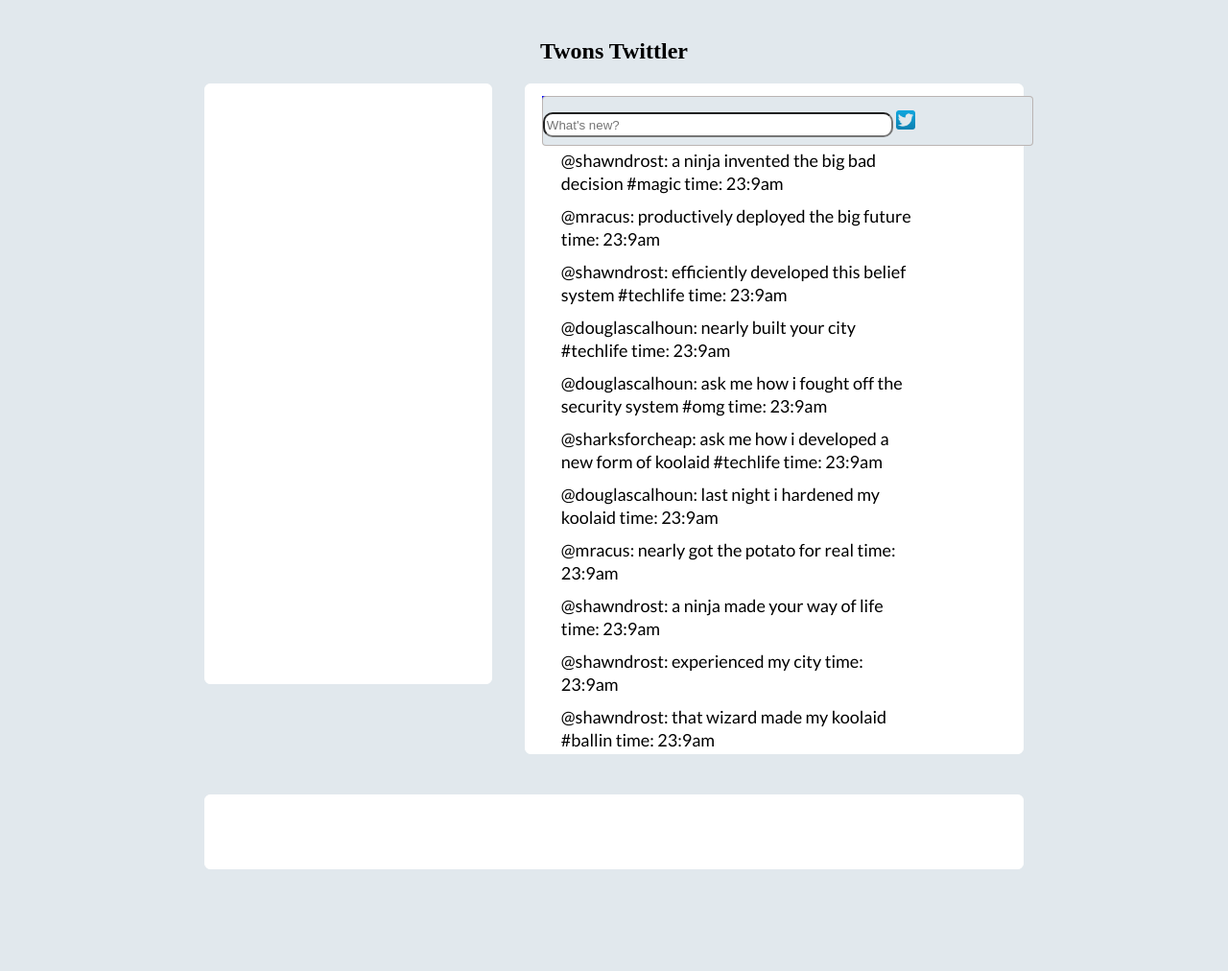
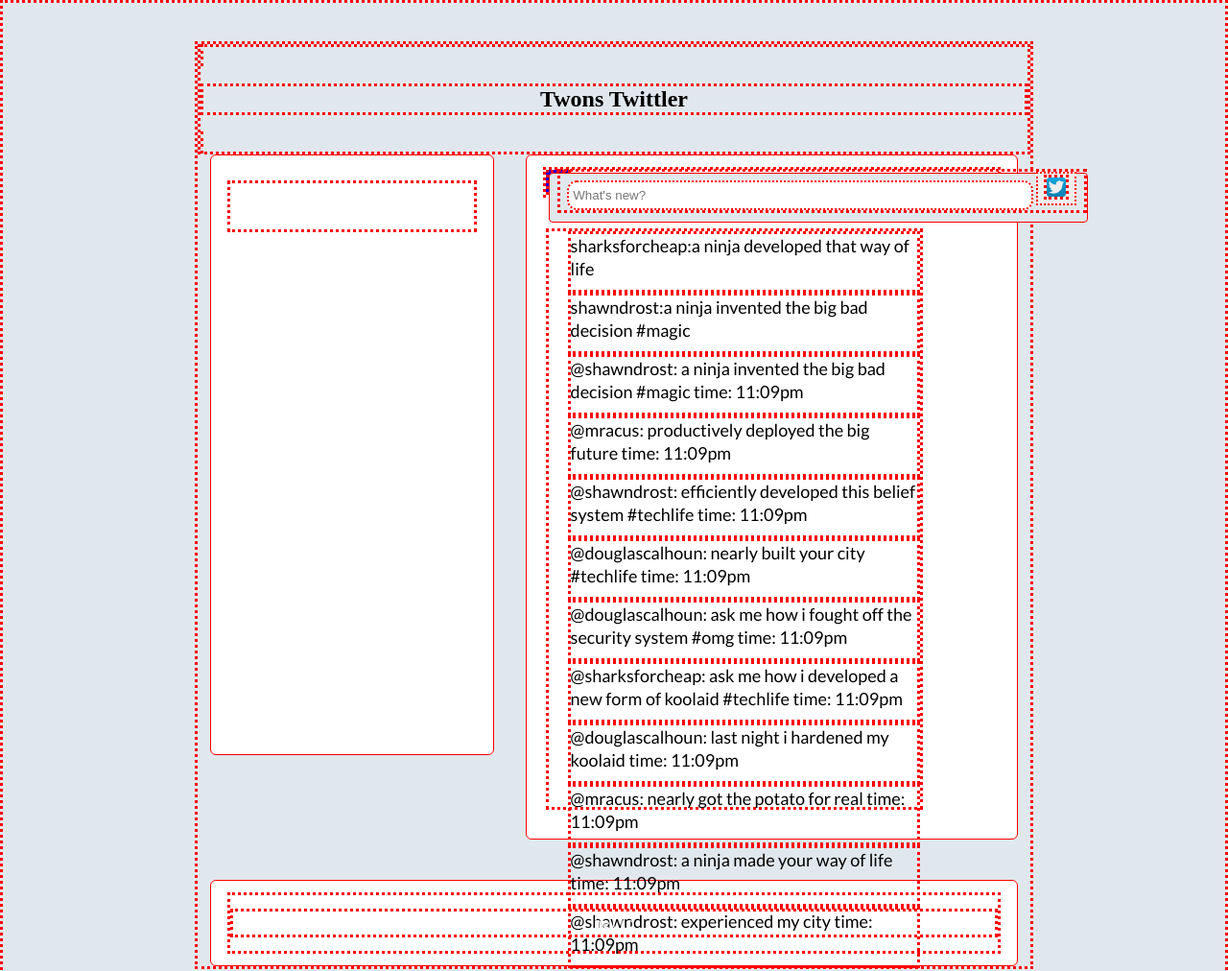
Before and after one commit to aarboleda1/Twittler, a plain HTML site: page index.html in a window 1280 px wide. Shown: the top 1012 px of the page at 96% size. Drawn offline with Linux system fonts and the light colour scheme.

Commit message:
got live feed working

```diff
--- a/css/main.css
+++ b/css/main.css
@@ -1,3 +1,6 @@
+
+
+* {border-style:dotted; border-color: red !important}
 
 body {
   background-color: #e1e8ed;
@@ -86,17 +89,30 @@ nav li{
   background: #e1e8ed;
   display: block;
   height: 50px;
-  width: 510px;
+  width: 560px;
   border-radius: 4px;
 }
 .user-tweet p {
   text-align: left;
 }
 form input {
-  width: 70%;
   height: 90%;
   border-radius: 10px;
+  padding: 6px 8px 6px 4px;;
+  width: 470px;
 }
 .input-text{
   height: 20px;
+  padding-left: 8px;
 }
+.twitter-box {
+  margin-top: -5px;
+  margin-left: 8px;
+}
+button[type="submit"]{
+  height: 25px;
+  width: 60px;
+}
+li {
+  font: black;
+}
--- a/index.html
+++ b/index.html
@@ -22,10 +22,12 @@
   <div class="tweetsContainer">
   <div class="user-tweet-box">
      <form class="user-tweet">
-     <p>
-       <input class="input-text" type="textarea" name"tweet" placeholder="What's new?"></input>
-       <img src="images/twitter_logo.png" alt="twitter logo" width="20" height="20" />
-     </p>
+     <div class="twitter-box">
+       <input type="text" id="user-input" name"tweet" placeholder="What's new?">
+
+       <button type="button" class="submitButton"><img src="images/twitter_logo.png" alt="submit-button" width="20" height="20" /></button>
+
+     </div>
      </form>
   </div>
     <ul class ="tweets"></ul>
--- a/js/data_generator.js
+++ b/js/data_generator.js
@@ -18,6 +18,7 @@ var addTweet = function(newTweet){
   var username = newTweet.user;
   streams.users[username].push(newTweet);
   streams.home.push(newTweet);
+  //console.log(streams.home)
 };
 
 // utility function
@@ -46,13 +47,14 @@ var generateRandomTweet = function(){
   addTweet(tweet);
 };
 
+//generates 10 random tweet
 for(var i = 0; i < 10; i++){
   generateRandomTweet();
 }
 
 var scheduleNextTweet = function(){
   generateRandomTweet();
-  setTimeout(scheduleNextTweet, Math.random() * 1500);
+  window.setTimeout(scheduleNextTweet, Math.random() * 1000);
 };
 scheduleNextTweet();
 
--- a/js/index.js
+++ b/js/index.js
@@ -1,18 +1,73 @@
 $(document).ready(function(){
-    //var $body = $('body');
-    //$body.html('');
     var $tweetsContainer = $('.tweets');
     var tweets = streams.home;
-    for(var i = tweets.length-1; i >= 0; i--){
-      var mostRecent = tweets[i];
+      var index = tweets.length - 1;
+      console.log(index)
+      while(index > 0 ){
+
+      var mostRecent = tweets[index];
+      console.log(mostRecent)
       var $tweet = $('<li />');
-      $tweet.html('@' + mostRecent.user + ': ' + mostRecent.message + ' ' + 'time: '+ parseTime(mostRecent.created_at) + 'am' );
+      //turns html jquery object to a string?
+      $tweet.html('@' + mostRecent.user + ': ' + mostRecent.message + ' ' + 'time: '+ parseTime(mostRecent.created_at));
       $tweetsContainer.append($tweet);
-    }
-    function parseTime(date){
-       return date.getHours() + ':' + date.getMinutes();
+      index-=1
+      }
+
+     function parseTime(date){
+       var hour = date.getHours()
+       var minutes = date.getMinutes();
+       var ampm = 'am';
+       if(hour > 12){
+        hour = hour - 12;
+        ampm = 'pm'
+       }
+       if(minutes < 10){
+        minutes = '0' + minutes
+       }
+       return hour + ':' + minutes + ampm;
+     }
+
+    function appendNewTweet () {
+      //get most recent
+      var mostRecentTweet = tweets[tweets.length-1]
+
+       for (var i = 11; i < 12; i++){
+        var $newTweet = $('<li />');
+        $newTweet.html(mostRecentTweet.user + ':' + mostRecentTweet.message)//insert the most recent tweet
+        $tweetsContainer.prepend($newTweet)
+       }
+       if(i < 50) window.setTimeout(appendNewTweet, 3000)
+
+     }
+   appendNewTweet()
+
+
+   //console.log($tweetsContainer)
+   //create a target button
+    //on click grab that data and append it to the tweetsContainer
+    //var button = $('.button'). button that we are going to target
+    //create a jquery object to referecne the input text
+    //referencing the text a user inputs
+
+
+    //in order to send tweets to the tweets container
+    var $button = $('.submitButton')
+    $button.on("click", function () {
+      //access the tweet from the user
+      var tweet = $("#user-input").val();
+      //create a jquery object
+      var $userTweet = $('<li />')
+      $userTweet.html('user: ' + tweet);
+      $tweetsContainer.prepend(tweet);
 
     }
+
+    )//button.click
+
+
+
+
     // var index = streams.home.length - 1;
     // console.log(streams.home)
     // while(index >= 0){
@@ -24,6 +79,12 @@ $(document).ready(function(){
     // }
 
   });
+
+
+//create a jquery object
+//
+
+
 
 //use createdAt later
 
@@ -47,3 +108,15 @@ $(document).ready(function(){
 
 //     </script>
 //  -->
+
+
+
+
+/*Used a for loop. but ended up using a while loop in order to display the new tweets*/
+    // for(var i = tweets.length-1; i >= 0; i--){
+    //   var mostRecent = tweets[i];
+    //   var $tweet = $('<li />');
+    //   //turns html jquery object to a string?
+    //   $tweet.html('@' + mostRecent.user + ': ' + mostRecent.message + ' ' + 'time: '+ parseTime(mostRecent.created_at) + 'am' );
+    //   $tweetsContainer.append($tweet);
+    // }
```
Also changed, not shown: 1 other file.
